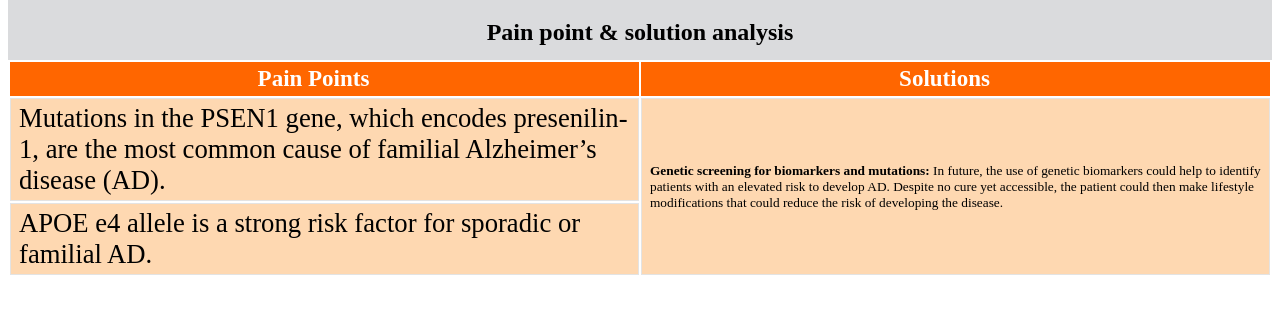
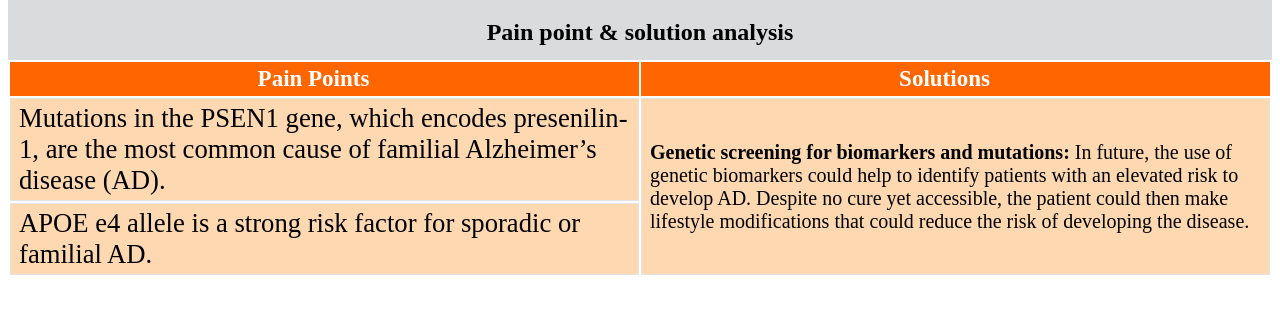
Before and after one commit to SwarubiniPJ/itt-elmch.github.io, a plain HTML site: page admicrobppsol.html in a window 1280 px wide. Shown: the part 61-374 px from the top of the page. Drawn offline with Linux system fonts and the light colour scheme.

Commit message:
Update admicrobppsol.html

```diff
--- a/admicrobppsol.html
+++ b/admicrobppsol.html
@@ -51,7 +51,7 @@ body {
     <tr>
       <td class="tabletd" style= "background-color: #FED8B1; font-size:20pt";>Mutations in the PSEN1 gene, which encodes presenilin-1, are the most common cause of familial Alzheimer’s disease (AD).
 </td>
-<td class="tabletd" style= "background-color: #FED8B1;font-size:10pt;" rowspan="2"> <b>Genetic screening for biomarkers and  mutations: </b>In future, the use of genetic biomarkers could help to identify patients with an elevated risk to develop AD. Despite no cure yet accessible, the patient could then make lifestyle modifications that could reduce the risk of developing the disease.
+<td class="tabletd" style= "background-color: #FED8B1;font-size:15pt;" rowspan="2"> <b>Genetic screening for biomarkers and  mutations: </b>In future, the use of genetic biomarkers could help to identify patients with an elevated risk to develop AD. Despite no cure yet accessible, the patient could then make lifestyle modifications that could reduce the risk of developing the disease.
 </td>
 </tr>
 <tr>
```
